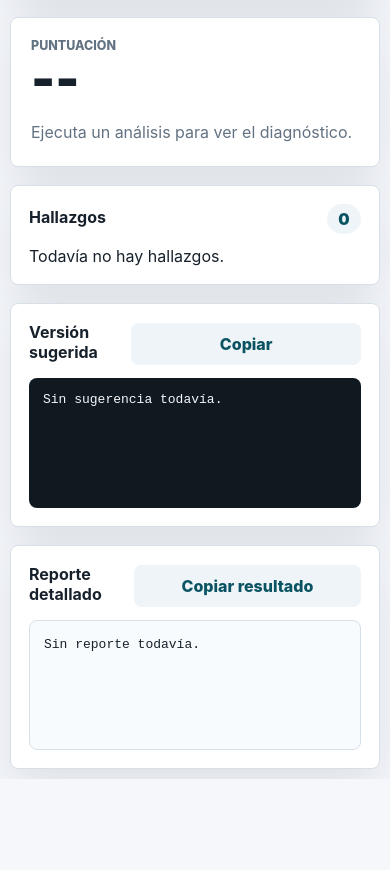
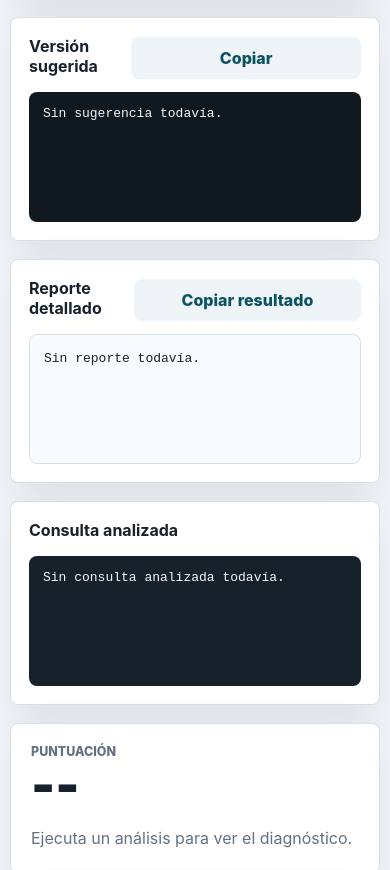
Before and after one commit to cesarFGM/SQL_Helper, a plain HTML site: page index.html in a window 390 px wide. Shown: the part 716-1586 px from the top of the page. Before the commit the page ends 1495 px from the top, so only its background shows below. Drawn offline with Linux system fonts and the light colour scheme.

Commit message:
cambios y glosario tres

```diff
--- a/app.js
+++ b/app.js
@@ -9,6 +9,7 @@ const findingsList = document.getElementById('findingsList');
 const findingCount = document.getElementById('findingCount');
 const improvedQuery = document.getElementById('improvedQuery');
 const detailedReport = document.getElementById('detailedReport');
+const originalQuery = document.getElementById('originalQuery');
 const copyQueryButton = document.getElementById('copyQueryButton');
 const copyReportButton = document.getElementById('copyReportButton');
 const glossaryTooltip = document.getElementById('glossaryTooltip');
@@ -347,7 +348,7 @@ function analyzeSql(sql, level) {
   const summary = buildSummary(score, findings, level);
   const detailed = buildDetailedReport(sql, improved, findings);
 
-  return { score, findings, improved, summary, detailed };
+  return { score, findings, improved, summary, detailed, original: sql.trim() };
 }
 
 function buildImprovedQuery(sql, findings) {
@@ -483,6 +484,7 @@ function renderReport(report) {
   findingCount.textContent = report.findings.length;
   improvedQuery.textContent = report.improved;
   detailedReport.innerHTML = withGlossaryTerms(report.detailed);
+  originalQuery.textContent = report.original || 'Sin consulta analizada todavía.';
   analysisStatus.textContent = 'Analizado';
 
   findingsList.classList.toggle('empty-state', report.findings.length === 0);
@@ -507,9 +509,6 @@ function buildDetailedReport(originalSql, improvedSql, findings) {
   const notes = buildOptimizationNotes(originalSql, findings);
 
   return `Problemas en la consulta original:
-sql
-${originalSql.trim()}
-
 ${problems}
 
 Versión corregida y optimizada:
@@ -783,7 +782,7 @@ function getGlossaryTarget(event) {
 
 function buildTextReport() {
   if (!currentReport) return 'No hay análisis todavía.';
-  return `SQL Helper\nPuntuación: ${currentReport.score}/100\nResumen: ${currentReport.summary}\n\n${currentReport.detailed}`;
+  return `SQL Helper\nPuntuación: ${currentReport.score}/100\nResumen: ${currentReport.summary}\n\n${currentReport.detailed}\n\nConsulta analizada:\n${currentReport.original || 'Sin consulta analizada.'}`;
 }
 
 async function copyText(text, button) {
@@ -880,5 +879,6 @@ findingsList.textContent = 'Todavía no hay hallazgos.';
 findingCount.textContent = '0';
 improvedQuery.textContent = 'Sin sugerencia todavía.';
 detailedReport.innerHTML = 'Sin reporte todavía.';
+originalQuery.textContent = 'Sin consulta analizada todavía.';
 currentReport = null;
 autoGrowSqlInput();
--- a/index.html
+++ b/index.html
@@ -40,6 +40,29 @@
           <button class="primary-button" id="analyzeButton" type="button">Analizar consulta</button>
         </div>
       </section>
+
+      <section class="result-section">
+        <div class="section-heading">
+          <h2>Versión sugerida</h2>
+          <button class="icon-button" id="copyQueryButton" type="button" title="Copiar consulta sugerida" aria-label="Copiar consulta sugerida">Copiar</button>
+        </div>
+        <pre class="query-preview" id="improvedQuery">Sin sugerencia todavía.</pre>
+      </section>
+
+      <section class="result-section">
+        <div class="section-heading">
+          <h2>Reporte detallado</h2>
+          <button class="icon-button" id="copyReportButton" type="button" title="Copiar resultado" aria-label="Copiar resultado">Copiar resultado</button>
+        </div>
+        <pre class="report-preview" id="detailedReport">Sin reporte todavía.</pre>
+      </section>
+
+      <section class="result-section">
+        <div class="section-heading">
+          <h2>Consulta analizada</h2>
+        </div>
+        <pre class="query-preview original-preview" id="originalQuery">Sin consulta analizada todavía.</pre>
+      </section>
     </section>
 
     <aside class="results-panel" aria-label="Resultados del análisis">
@@ -58,27 +81,11 @@
         </div>
         <div id="findingsList" class="findings empty-state">Todavía no hay hallazgos.</div>
       </section>
-
-      <section class="result-section">
-        <div class="section-heading">
-          <h2>Versión sugerida</h2>
-          <button class="icon-button" id="copyQueryButton" type="button" title="Copiar consulta sugerida" aria-label="Copiar consulta sugerida">Copiar</button>
-        </div>
-        <pre class="query-preview" id="improvedQuery">Sin sugerencia todavía.</pre>
-      </section>
-
-      <section class="result-section">
-        <div class="section-heading">
-          <h2>Reporte detallado</h2>
-          <button class="icon-button" id="copyReportButton" type="button" title="Copiar resultado" aria-label="Copiar resultado">Copiar resultado</button>
-        </div>
-        <pre class="report-preview" id="detailedReport">Sin reporte todavía.</pre>
-      </section>
     </aside>
   </main>
 
   <div class="glossary-tooltip" id="glossaryTooltip" role="tooltip" hidden></div>
 
-  <script src="app.js?v=20260518-7"></script>
+  <script src="app.js?v=20260518-8"></script>
 </body>
 </html>
--- a/styles.css
+++ b/styles.css
@@ -48,6 +48,12 @@ textarea {
   display: flex;
   flex-direction: column;
   gap: 18px;
+}
+
+.results-panel {
+  position: sticky;
+  top: 18px;
+  align-self: start;
 }
 
 .topbar,
@@ -298,6 +304,11 @@ button {
   line-height: 1.55;
 }
 
+.original-preview {
+  max-height: 220px;
+  background: #17212b;
+}
+
 .glossary-term {
   color: #0a6c7a;
   border-bottom: 1px dotted #0a6c7a;
@@ -347,6 +358,10 @@ button {
     grid-template-columns: 1fr;
   }
 
+  .results-panel {
+    position: static;
+  }
+
   textarea {
     min-height: 220px;
   }
```
